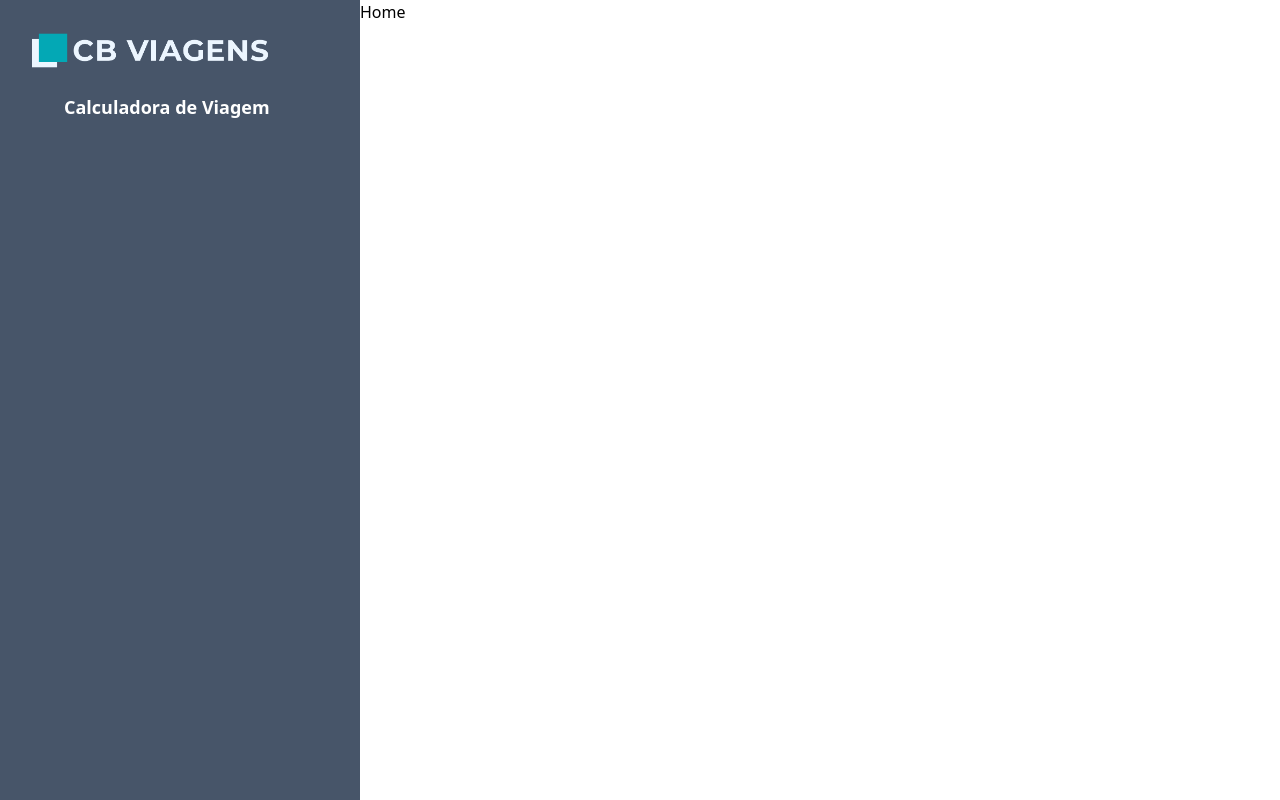
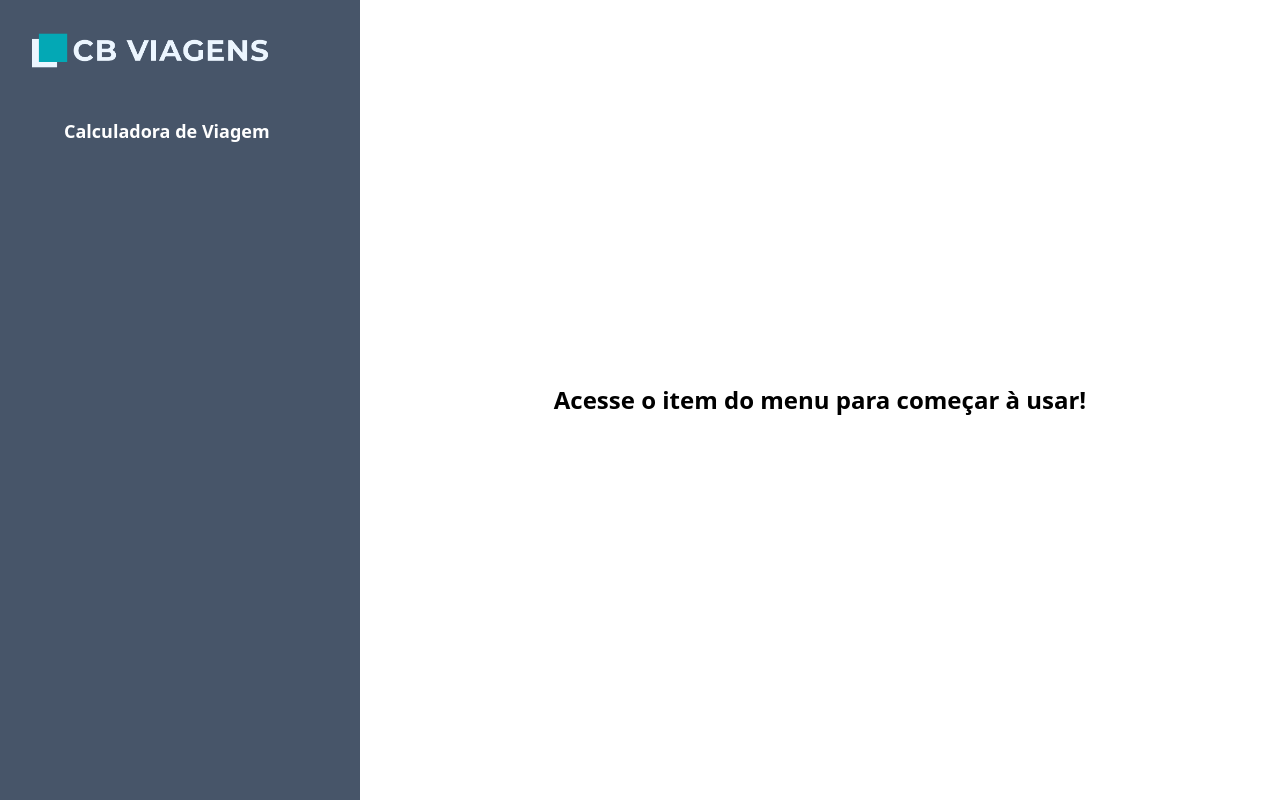
Before and after one commit to RenanLira-Aluno/desafio-coorlab, a Vue app in the folder app/frontend/: page / in a window 1280 px wide. Built offline with nearby package versions, Linux system fonts and the light colour scheme; some icons are missing.

Commit message:
correcting layout

```diff
--- a/app/frontend/src/components/AutoCompleteComponent.vue
+++ b/app/frontend/src/components/AutoCompleteComponent.vue
@@ -30,16 +30,21 @@ const search = (event: AutoCompleteCompleteEvent) => {
 <template>
     <div>
         <label :for="id">{{ label }}</label>
-        <AutoComplete :input-id="id" v-model="selectInput" force-selection v-on:item-select="change"
-            :suggestions="filteredOptions" @complete="search" :pt="{
+        <AutoComplete :input-id="id" v-model="selectInput" dropdown force-selection
+            v-on:item-select="change" :suggestions="filteredOptions" @complete="search" :pt="{
             input: 'bg-white p-3 h-12 focus:outline-none w-full rounded-md overflow-hidden',
             list: 'bg-white mt-3 p-4 flex flex-col gap-4 overflow-y-scroll max-h-60 w-full shadow-md rounded-md',
             root: 'flex relative items-center',
-            loadingIcon: 'absolute right-3 ',
+            loadingIcon: 'absolute right-3',
+            dropdownButton: 'absolute right-3',
             item: 'cursor-pointer hover:bg-gray-100 p-2 rounded-md transition-colors duration-200 ease-in-out',
 
         }" />
     </div>
 </template>
 
-<style scoped></style>
+<style scoped>
+.teste {
+    @apply bg-white
+}
+</style>
--- a/app/frontend/src/components/MenuComponent.vue
+++ b/app/frontend/src/components/MenuComponent.vue
@@ -16,6 +16,6 @@ import ItemMenu from './ItemMenuComponent.vue'
 
 <style scoped>
 .menu {
-    @apply p-8 h-screen flex bg-slate-600 min-w-[360px] flex-col items-start gap-6 text-white;
+    @apply p-8 h-screen flex bg-slate-600 min-w-[360px] flex-col items-start gap-12 text-white;
 }
 </style>
--- a/app/frontend/src/views/HomeView.vue
+++ b/app/frontend/src/views/HomeView.vue
@@ -3,12 +3,15 @@
 
 <template>
     <div class="home">
-        <h1>Home</h1>
+        <h3>Acesse o item do menu para começar à usar!</h3>
     </div>
 </template>
 
-<style>
+<style scoped>
 .home {
-    @apply text-center;
+    @apply text-center flex w-full h-full justify-center items-center;
+}
+h3 {
+    @apply text-2xl font-bold;
 }
 </style>
```
